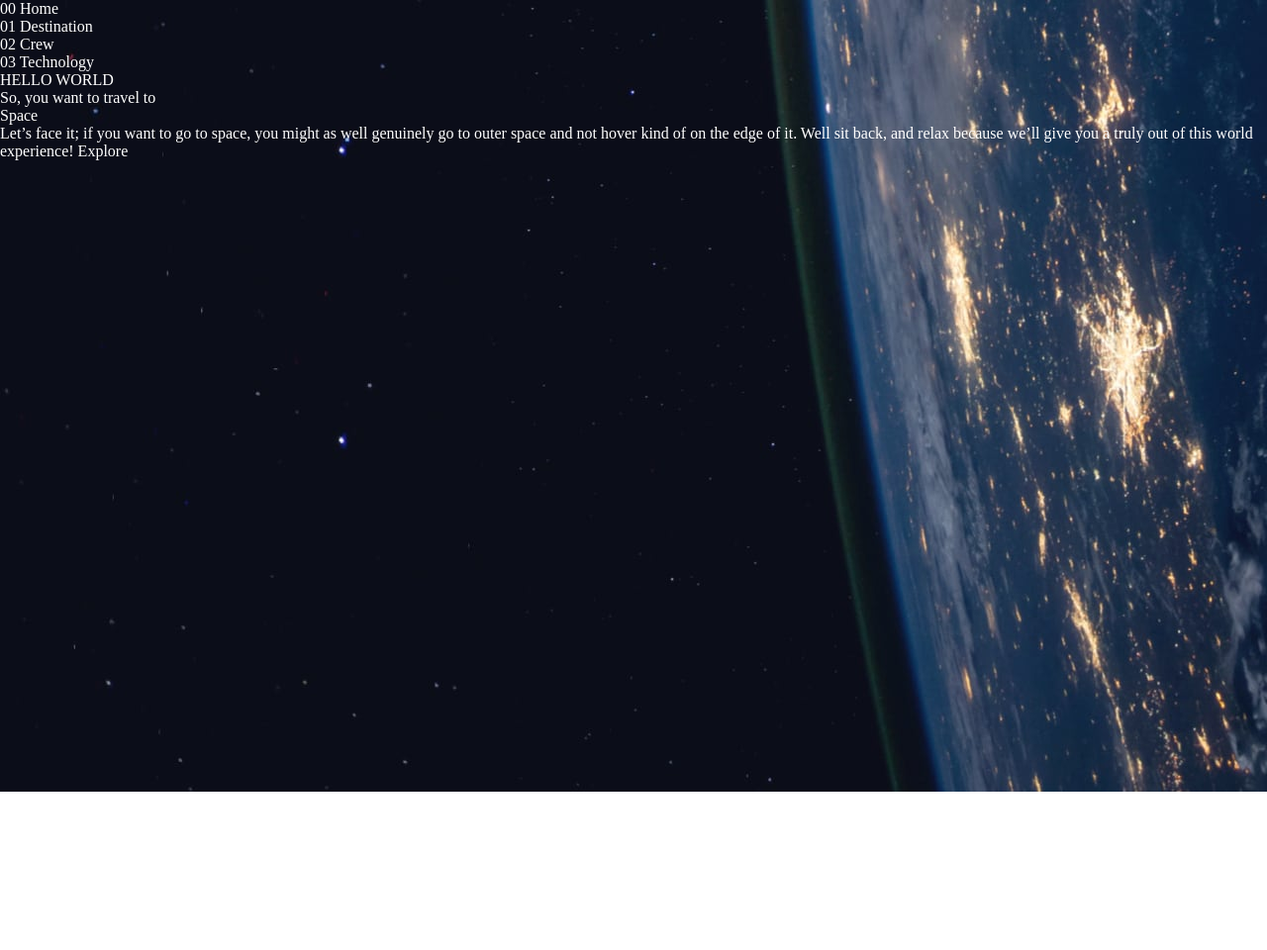
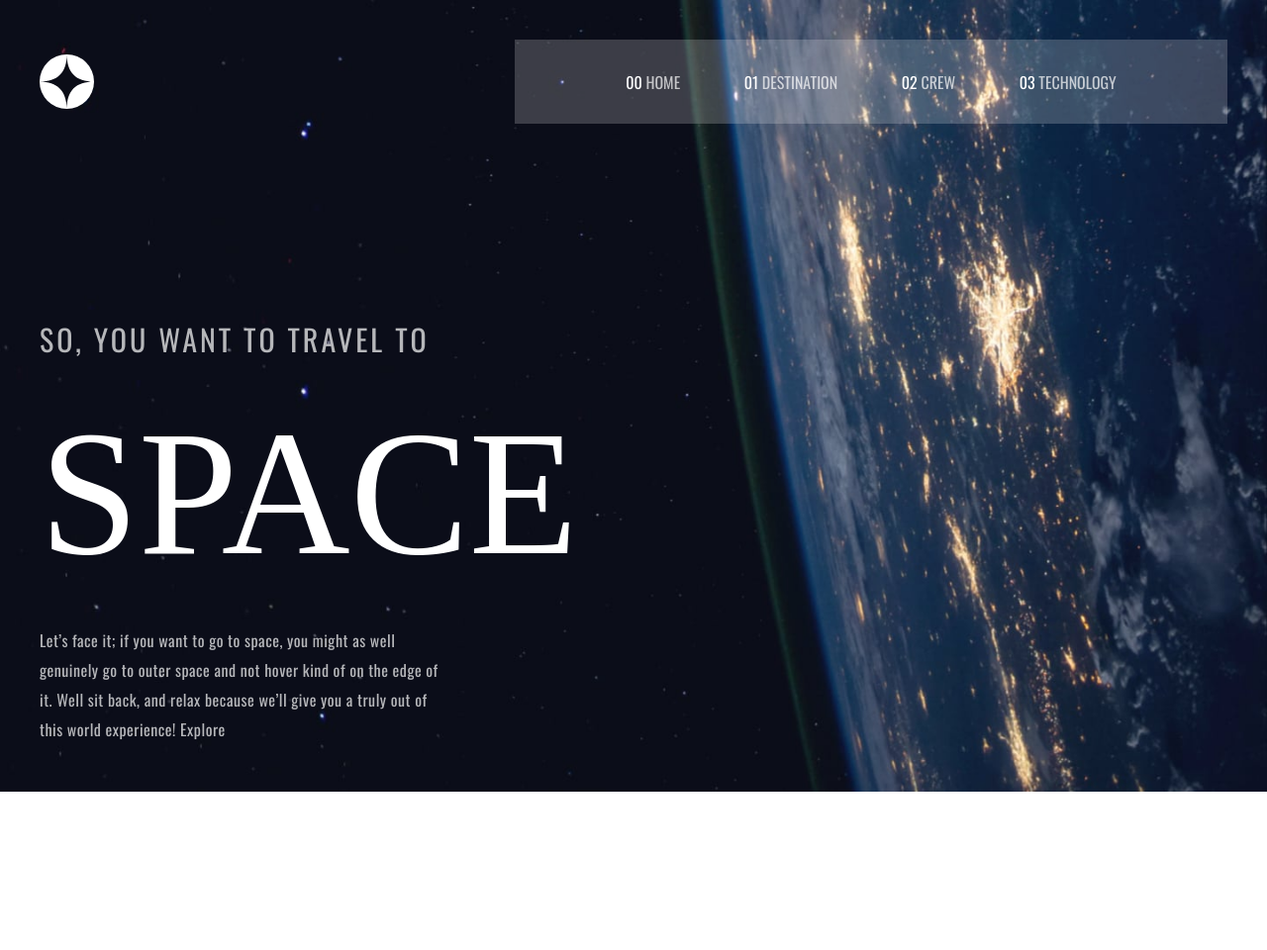
Before and after one commit to yonas44/space-tourism-website, a plain HTML site: page starter-code/index.html in a window 1280 px wide. Shown: the whole page at 99% size. Before the commit the page ends 800 px from the top, so only its background shows below. Drawn offline with nearby package versions, Linux system fonts and the light colour scheme.

Commit message:
second commit

```diff
--- a/starter-code/index.html
+++ b/starter-code/index.html
@@ -11,27 +11,36 @@
       sizes="32x32"
       href="./assets/favicon-32x32.png"
     />
-
+    <link rel="preconnect" href="https://fonts.googleapis.com" />
+    <link rel="preconnect" href="https://fonts.gstatic.com" crossorigin />
     <title>Frontend Mentor | Space tourism website</title>
+    <link rel="preconnect" href="https://fonts.googleapis.com" />
+    <link rel="preconnect" href="https://fonts.gstatic.com" crossorigin />
+    <link
+      href="https://fonts.googleapis.com/css2?family=Dosis:wght@200&family=Oswald&display=swap"
+      rel="stylesheet"
+    />
   </head>
   <body>
-    <nav>
+    <header>
+      <img src="./assets/shared/logo.svg" alt="" id="logo" />
       <ul>
-        <li><span class="numbers">00</span> Home</li>
-        <li><span class="numbers">01</span> Destination</li>
-        <li><span class="numbers">02</span> Crew</li>
-        <li><span class="numbers">03</span> Technology</li>
+        <li>00<span class="light-colored"> Home</span></li>
+        <li>01<span class="light-colored"> Destination</span></li>
+        <li>02<span class="light-colored"> Crew</span></li>
+        <li>03<span class="light-colored"> Technology</span></li>
       </ul>
-    </nav>
-    HELLO WORLD
-    <p>
-      So, you want to travel to <br />
-      <span class="space"> Space</span>
-    </p>
-    <p>
-      Let’s face it; if you want to go to space, you might as well genuinely go
-      to outer space and not hover kind of on the edge of it. Well sit back, and
-      relax because we’ll give you a truly out of this world experience! Explore
-    </p>
+    </header>
+    <section class="mid-text">
+      <p class="first-parag light-colored">So, you want to travel to</p>
+      <h1 class="space">Space</h1>
+
+      <p class="second-parag light-colored">
+        Let’s face it; if you want to go to space, you might as well genuinely
+        go to outer space and not hover kind of on the edge of it. Well sit
+        back, and relax because we’ll give you a truly out of this world
+        experience! Explore
+      </p>
+    </section>
   </body>
 </html>
--- a/starter-code/style.css
+++ b/starter-code/style.css
@@ -5,6 +5,70 @@
   text-decoration: none;
   color: white;
 }
+.light-colored {
+  opacity: 0.7;
+}
 body {
   background: url(./assets/home/background-home-desktop.jpg);
+  background-repeat: no-repeat;
+  width: 100vw;
+  height: 100vh;
+  background-size: cover;
+  padding: 40px;
 }
+header {
+  display: flex;
+  justify-content: space-between;
+  width: 100%;
+  height: 85px;
+}
+header #logo {
+  align-self: center;
+  width: 55px;
+  height: 55px;
+}
+header ul {
+  width: 60%;
+  background: rgba(255, 255, 255, 0.2);
+  /* filter: blur(1px); */
+  display: flex;
+  align-items: center;
+  justify-content: space-around;
+  padding: 0px 80px;
+}
+
+header ul li {
+  /* backdrop-filter: blur(10px); */
+  font-family: "Oswald", sans-serif;
+  text-transform: uppercase;
+  list-style: none;
+}
+.mid-text {
+  width: 40%;
+  height: 80%;
+  position: absolute;
+  top: 40%;
+}
+
+.first-parag {
+  font-family: "Oswald", sans-serif;
+  text-transform: uppercase;
+  font-size: 30px;
+  /* opacity: 0.7; */
+  letter-spacing: 3px;
+}
+
+.mid-text h1 {
+  margin-top: 30px;
+  font-size: 180px;
+  text-transform: uppercase;
+  font-weight: 100;
+}
+.second-parag {
+  margin-top: 30px;
+  font-family: "Oswald", sans-serif;
+  /* opacity: 0.7; */
+  width: 80%;
+  letter-spacing: 0.5px;
+  line-height: 30px;
+}
```
